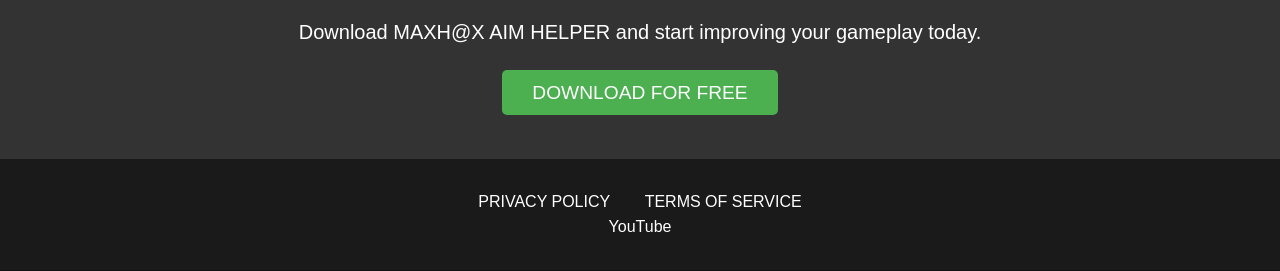
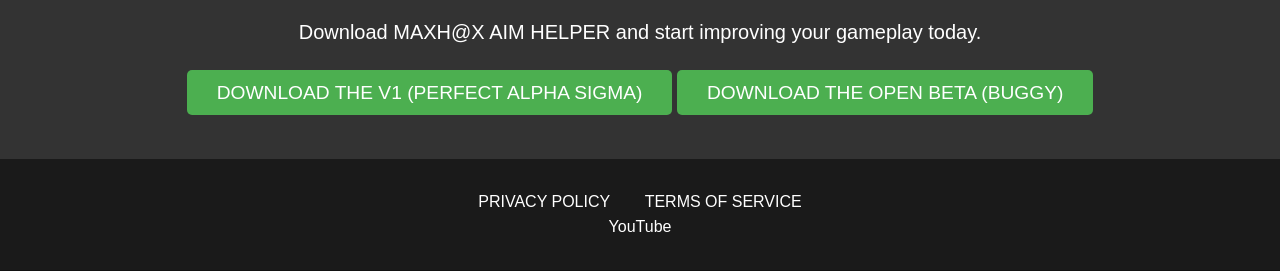
Before and after one commit to maxhax123/aimbot, a plain HTML site: page index.html in a window 1280 px wide. Both pictures are taken after a click on the link "DOWNLOAD". Shown: the part 251-522 px from the top of the page. Drawn offline with Linux system fonts and the light colour scheme.

Commit message:
added way more shtuff 2 index.html

```diff
--- a/index.html
+++ b/index.html
@@ -8,7 +8,7 @@
   <title>MAXH@X AIM HELPER</title>
 
   <!-- Favicon Link -->
-  <link rel="icon" href="https://github.com/maxhax123/ambutt/blob/main/Screenshot%202024-11-12%20041758.png?raw=true" type="image/png">
+  <link rel="icon" href="https://github.com/maxhax123/aimbot/blob/main/Screenshot%202024-11-12%20041758.png?raw=true" type="image/png">
 
   <style>
     /* Reset and Base Styling */
@@ -315,7 +315,8 @@ In summary, MAXH@X AIM HELPER is the perfect tool for any gamer looking to impro
     <div class="container">
       <h2>Get Started Now</h2>
       <p>Download MAXH@X AIM HELPER and start improving your gameplay today.</p>
-      <a href="https://raw.githubusercontent.com/maxhax123/ambutt/refs/heads/main/MAXH%40X%20AIM%20HELPER.zip" class="cta-button">Download for Free</a>
+      <a href="https://github.com/maxhax123/aimbot/raw/refs/heads/main/MAXH@X%20AIM%20HELPER.zip" class="cta-button">Download the V1 (perfect alpha sigma)</a>
+      <a href="https://github.com/maxhax123/aimbot/raw/refs/heads/main/MAXH@X%20AIM%20HELPER%20(OPEN%20BETA).zip" class="cta-button">Download the OPEN BETA (buggy)</a>
     </div>
   </section>
 
```
